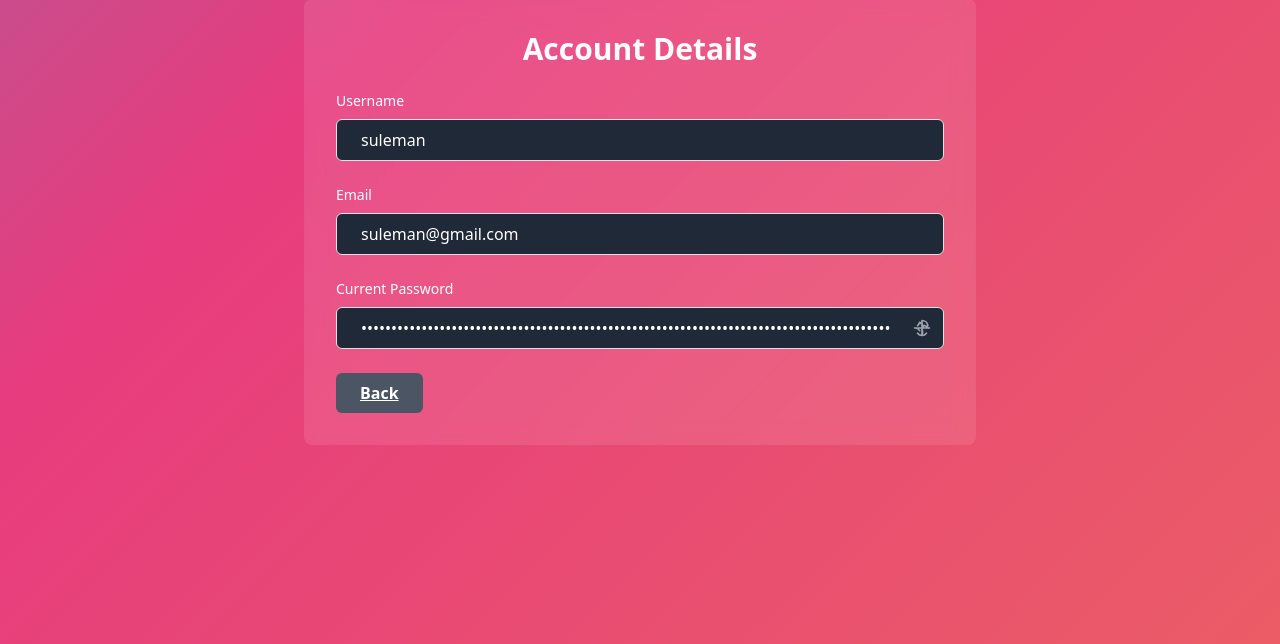
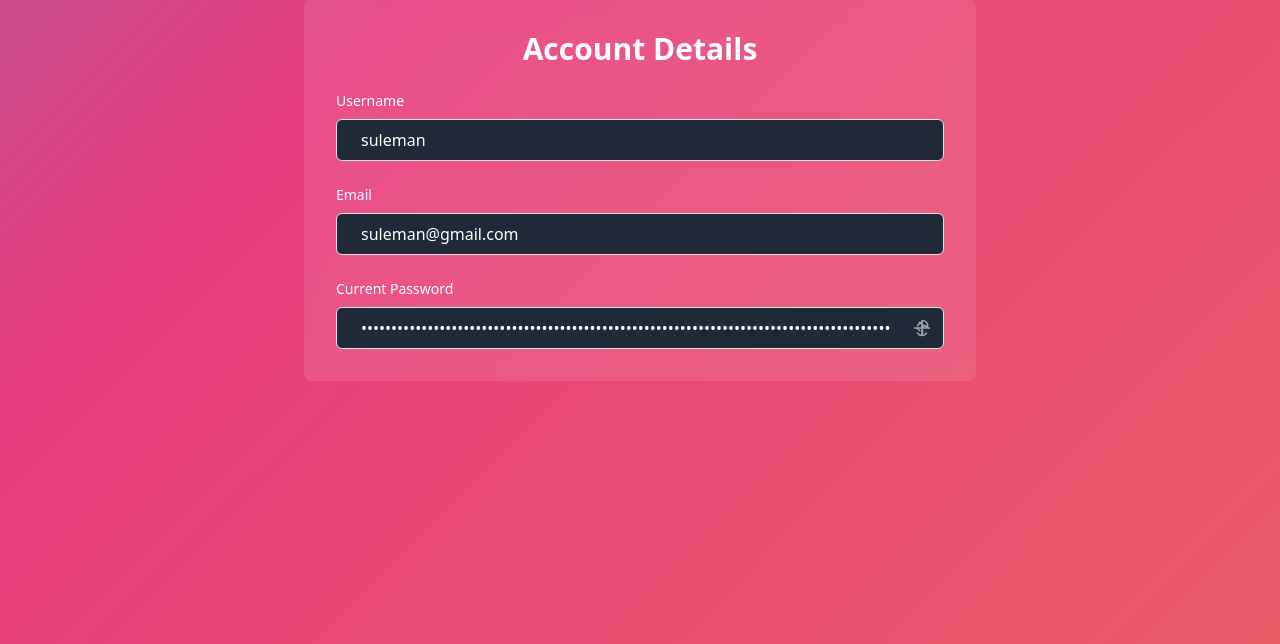
Before and after one commit to SulemanAwais/django-CRUD, a Django app: page /my_profile/ in a window 1280 px wide. Shown: the part 121-765 px from the top of the page. Run offline with Django 5.2, Linux system fonts and the light colour scheme; a user stored in the database is signed in.

Commit message:
Update index.html

```diff
--- a/playground/templates/my_profile/index.html
+++ b/playground/templates/my_profile/index.html
@@ -27,7 +27,7 @@
     <header class="py-6 bg-opacity-50 bg-gray-900">
         <nav class="container mx-auto px-6 flex justify-between items-center">
             <a href="#" class="text-3xl font-bold text-white no-underline">TodoMaster</a>
-            <a href="landing.html" class="px-4 py-2 rounded-md bg-purple-600 hover:bg-purple-700 transition duration-300 text-white no-underline">Back to Home</a>
+            <a href="{% url 'landing_page'%}" class="px-4 py-2 rounded-md bg-purple-600 hover:bg-purple-700 transition duration-300 text-white no-underline">Back to Home</a>
         </nav>
     </header>
 
@@ -60,12 +60,12 @@
                         </button>
                     </div>
                 </div>
-                <div class="flex justify-between">
-                    <a href="landing.html"
-                        class="py-2 px-4 bg-gray-600 hover:bg-gray-700 text-white font-bold rounded-md transition duration-300">
-                        Back
-                    </a>
-                </div>
+<!--                <div class="flex justify-between">-->
+<!--                    <a href="landing.html"-->
+<!--                        class="py-2 px-4 bg-gray-600 hover:bg-gray-700 text-white font-bold rounded-md transition duration-300">-->
+<!--                        Back-->
+<!--                    </a>-->
+<!--                </div>-->
             </form>
         </div>
     </main>
```
